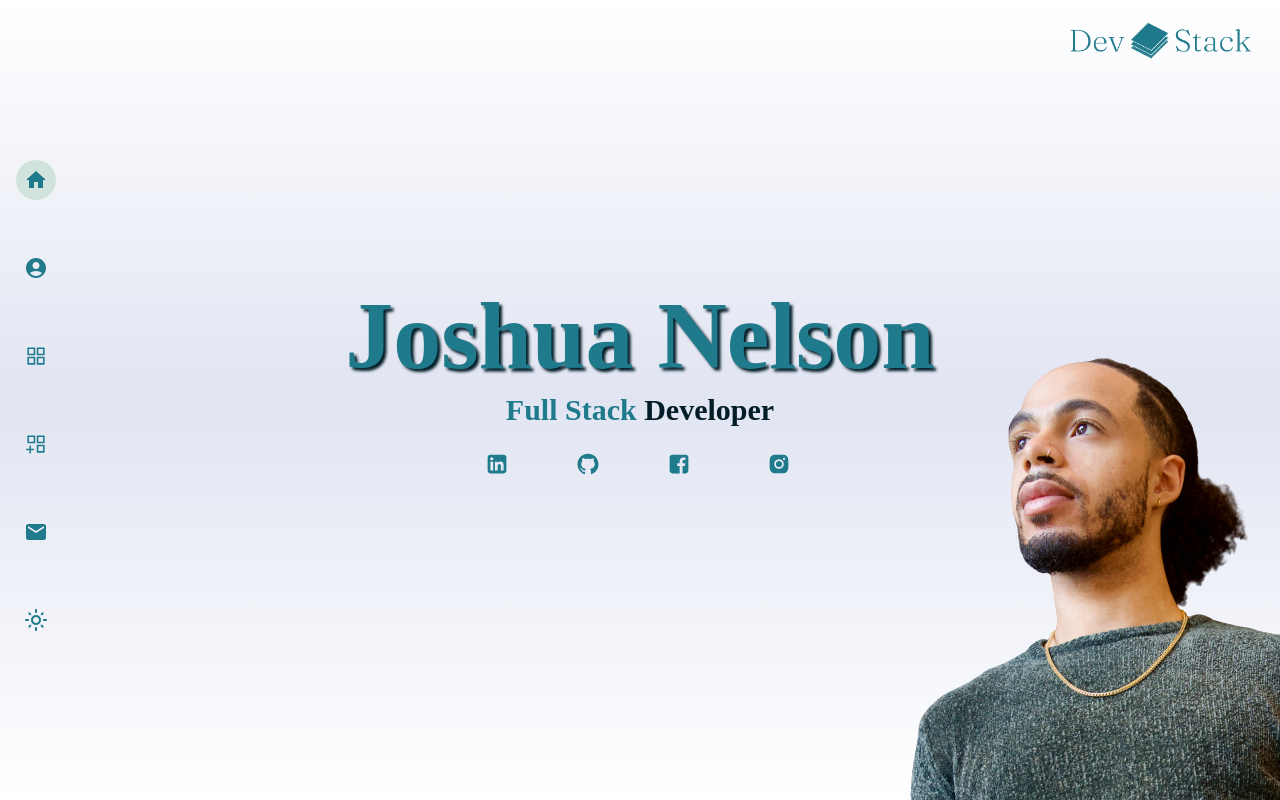
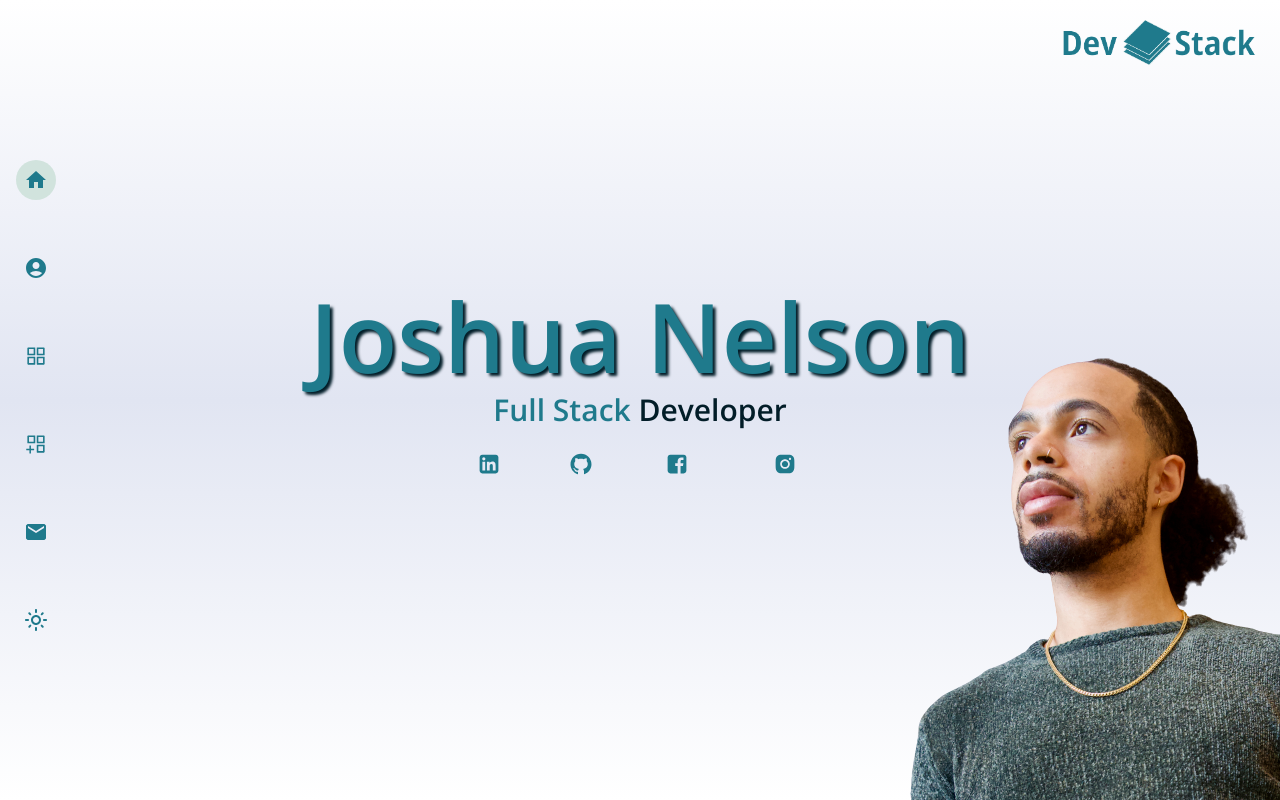
Before and after one commit to joshuanelsondev/devstack-project, a React (Create React App) app: page / in a window 1280 px wide. Built offline with nearby package versions, Linux system fonts and the light colour scheme; what tailwindcss-dark-mode would draw is missing.

Commit message:
Edit Logo and Font

```diff
--- a/src/App.js
+++ b/src/App.js
@@ -38,7 +38,7 @@ function App() {
 
 
   return (
-    <div className="w-full min-h-screen bg-fixed text-dark bg-gradient-to-t from-white via-gray to-white dark:bg-gradient-to-b dark:from-dark dark:via-primary dark:to-dark">
+    <div className="w-full min-h-screen bg-fixed text-dark bg-gradient-to-t from-white via-gray to-white dark:bg-gradient-to-b dark:from-dark dark:via-primary dark:to-dark font-open-sans">
       <Router>
         {!errorPage && <Nav toggleMode={toggleMode} />}
         <Routes>
--- a/src/Components/AboutComponent.js
+++ b/src/Components/AboutComponent.js
@@ -1,5 +1,5 @@
 import { useState } from "react";
-import pursuit_headshot from "../assets/pursuit_headshot.png";
+// import pursuit_headshot from "../assets/pursuit_headshot.png";
 import {
   AiFillLinkedin,
   AiOutlineGithub,
--- a/src/Components/Nav.js
+++ b/src/Components/Nav.js
@@ -1,7 +1,7 @@
 import { useState } from "react";
 import { useNavigate, useLocation } from "react-router-dom";
-import DevStackLogoLight from "../assets/DevStackLogoLight.png";
-import DevStackLogoBlue from "../assets/DevStackLogoBlue.png";
+import DevStackLogoLight from "../assets/LogoLight.png";
+import DevStackLogoBlue from "../assets/LogoDark.png";
 import {
   MdAccountCircle,
   MdHome,
--- a/src/Components/Projects.js
+++ b/src/Components/Projects.js
@@ -1,11 +1,11 @@
 import { useState, useEffect } from "react";
 import { Link } from "react-router-dom";
-import axios from "axios";
+// import axios from "axios";
 import Project from "./Project";
 import { MdLibraryAdd } from "react-icons/md";
 import { RiLoader5Fill } from "react-icons/ri";
 import { projectData } from "../assets/projectData";
-const API = process.env.REACT_APP_API_URL;
+// const API = process.env.REACT_APP_API_URL;
 
 export default function Projects({setErrorPage}) {
     const [projects, setProjects] = useState([]);
--- a/src/index.css
+++ b/src/index.css
@@ -1,10 +1,13 @@
+@import url('https://fonts.googleapis.com/css2?family=Roboto+Condensed:ital,wght@0,100;0,200;0,300;0,400;0,500;0,600;0,700;0,800;0,900;1,100;1,200;1,300;1,400;1,500;1,600;1,700;1,800;1,900&display=swap');
+@import url('https://fonts.googleapis.com/css2?family=Open+Sans:ital,wght@0,300;0,400;0,500;0,600;0,700;0,800;1,300;1,400;1,500;1,600;1,700;1,800&display=swap');
 @tailwind base;
 @tailwind components;
 @tailwind utilities;
 
+
 html {
   margin: 0;
-  font-family: -apple-system, BlinkMacSystemFont, 'Segoe UI', 'Roboto', 'Oxygen',
+  font-family: 'Roboto', 'Oxygen',
     'Ubuntu', 'Cantarell', 'Fira Sans', 'Droid Sans', 'Helvetica Neue',
     sans-serif;
   -webkit-font-smoothing: antialiased;
--- a/tailwind.config.js
+++ b/tailwind.config.js
@@ -20,6 +20,10 @@ module.exports = {
       white: "#FFFFFF",
       red: "#E73B3B",
     },
+    fontFamily: {
+      'roboto': ['Roboto Condensed', 'sans-serif'],
+      'open-sans': ['Open Sans', 'sans-serif']
+    },
   },
   plugins: [
     require("@tailwindcss/forms"),
@@ -27,4 +31,4 @@ module.exports = {
     require("tailwindcss-dark-mode"),
   ],
   darkMode: "class",
-};
+}
```
Also changed, not shown: src/assets/LogoDark.png (added), src/assets/LogoLight.png (added).
